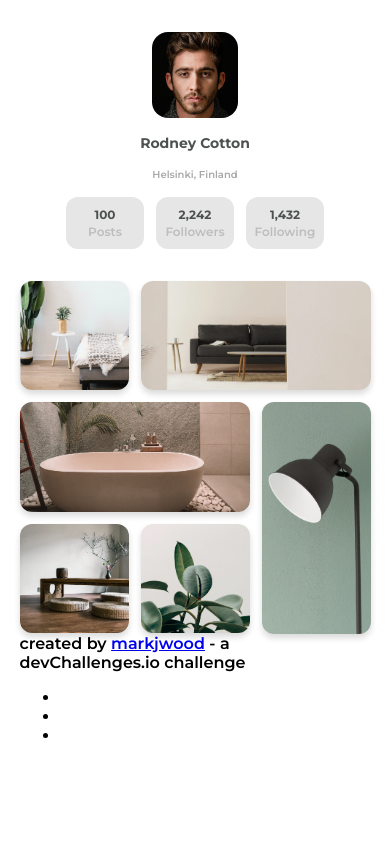
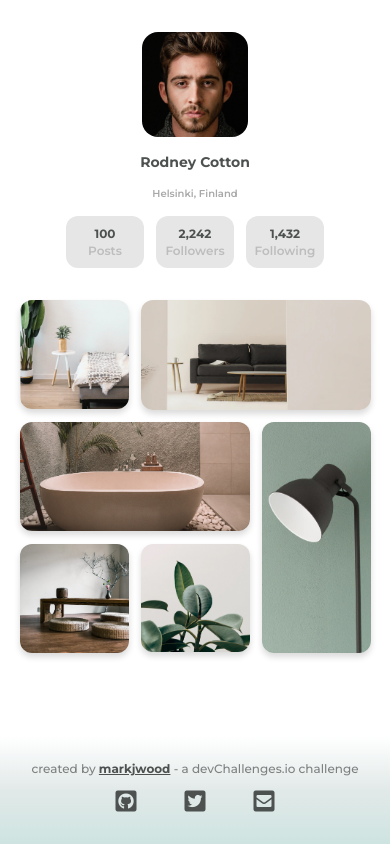
Before and after one commit to markjwood/devchallenges_gallery-page, a plain HTML site: page index.html in a window 390 px wide. Drawn offline with Linux system fonts and the light colour scheme.

Commit message:
footer; small screen styling complete. TODO: make responsive; image modal functionality (JS)

```diff
--- a/index.html
+++ b/index.html
@@ -24,12 +24,20 @@
 			rel="stylesheet"
 		/>
 
+		<!-- font awesome -->
+		<link
+			rel="stylesheet"
+			href="https://use.fontawesome.com/releases/v5.15.4/css/all.css"
+			integrity="sha384-DyZ88mC6Up2uqS4h/KRgHuoeGwBcD4Ng9SiP4dIRy0EXTlnuz47vAwmeGwVChigm"
+			crossorigin="anonymous"
+		/>
+
 		<link rel="stylesheet" href="style.css" />
 
 		<title>Gallery</title>
 	</head>
 	<body>
-		<header>
+		<header class="container">
 			<img src="./profilePhoto.png" alt="My face" class="profile" />
 			<h1 class="name">Rodney Cotton</h1>
 			<p class="subhead">Helsinki, Finland</p>
@@ -48,7 +56,7 @@
 				</div>
 			</section>
 		</header>
-		<main class="gallery">
+		<main class="container gallery">
 			<img src="./photo1.png" alt="" />
 			<img class="two-col" src="./photo2.png" alt="" />
 			<img class="two-col" src="./photo3.png" alt="" />
@@ -57,29 +65,29 @@
 			<img src="./photo5.png" alt="" />
 		</main>
 		<footer>
-			<p>
+			<p class="container">
 				created by <a href="https://markjwood.com">markjwood</a> - a
 				devChallenges.io challenge
 			</p>
-			<div class="social largest">
+			<nav class="container social">
 				<ul>
 					<li>
-						<a href="https://github.com/markjwood"
+						<a target="social" href="https://github.com/markjwood"
 							><i class="fab fa-github-square"></i>
 						</a>
 					</li>
 					<li>
-						<a href="https://twitter.com/MarkJasonWood"
+						<a target="social" href="https://twitter.com/MarkJasonWood"
 							><i class="fab fa-twitter-square"></i
 						></a>
 					</li>
 					<li>
-						<a href="https://www.markjwood.com/contact.html"
+						<a target="social" href="https://www.markjwood.com/contact.html"
 							><i class="fas fa-envelope-square"></i
 						></a>
 					</li>
 				</ul>
-			</div>
+			</nav>
 		</footer>
 	</body>
 </html>
--- a/style.css
+++ b/style.css
@@ -47,6 +47,11 @@ button {
 
 nav > ul {
 	list-style: none;
+	padding: 0;
+}
+
+a {
+	transition: color 300ms;
 }
 
 /* ----------------- */
@@ -79,10 +84,17 @@ h1 {
 }
 
 /* ----------------- */
-/* layout            */
+/* general styling   */
 /* ----------------- */
 
 body {
+	/* push footer to bottom of screen */
+	min-height: 100vh;
+	display: flex;
+	flex-direction: column;
+}
+
+.container {
 	max-width: 375px;
 	padding-inline: 0.75rem;
 	margin-inline: auto;
@@ -126,10 +138,19 @@ img.profile {
 	display: grid;
 	grid-template-columns: repeat(3, 1fr);
 	gap: 0.75em;
+	margin-bottom: 4em;
 }
 .gallery > img {
+	cursor: pointer;
 	border-radius: 0.75em;
-	box-shadow: 0 4px 6px hsl(0 0% 0% / 0.15);
+	box-shadow: 0 0.25em var(--blur, 0.375em) hsl(0 0% 0% / var(--alpha, 0.15));
+	transition: transform 300ms, box-shadow 300ms;
+}
+
+.gallery > img:hover {
+	--alpha: 0.8;
+	--blur: 0.75em;
+	transform: scale(1.15);
 }
 .two-col {
 	grid-column: span 2;
@@ -137,3 +158,37 @@ img.profile {
 .two-row {
 	grid-row: span 2;
 }
+
+/* footer */
+footer {
+	width: 100%;
+	font-size: 0.75rem;
+	font-weight: 400;
+	background-image: linear-gradient(
+		to top,
+		hsl(172 29% 85%),
+		hsl(172 15% 90%),
+		transparent
+	);
+	color: hsl(var(--hsl-txt-dark) / 0.7);
+	line-height: 1.5;
+	padding: 2em 0;
+	text-align: center;
+
+	/* push footer to bottom of screen */
+	margin-top: auto;
+}
+footer a {
+	font-weight: 700;
+	color: hsl(var(--hsl-txt-dark) / var(--alpha, 1));
+}
+footer a:hover {
+	--alpha: 0.7;
+}
+.social > ul {
+	margin: 0.25em 0 0 0;
+	font-size: 1.5rem;
+	display: flex;
+	gap: 2em;
+	justify-content: center;
+}
```
